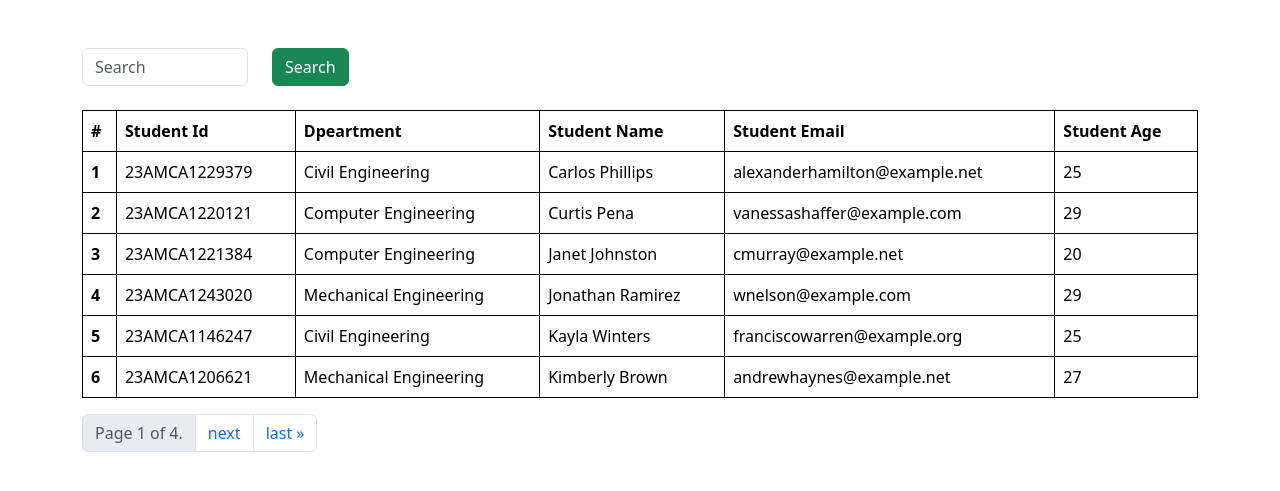
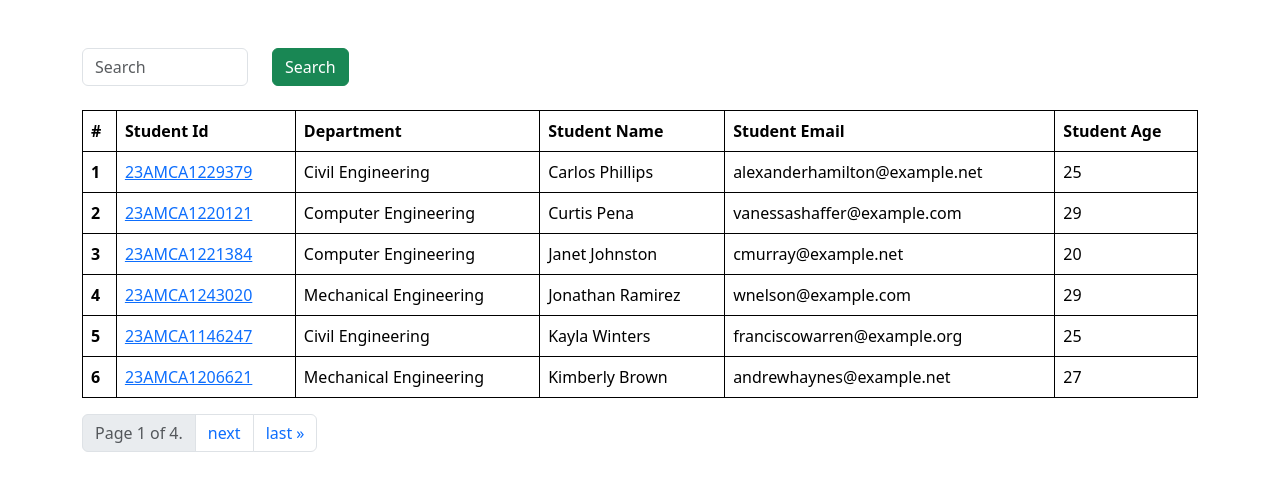
Before and after one commit to sahil-vanarse/Django-Tutorial, a Django app: page /students/ in a window 1280 px wide. Shown: the part 54-545 px from the top of the page. Run offline with Django 5.2, Linux system fonts and the light colour scheme; data comes from the database, SQL or seed files in the repository.

Commit message:
student.html added

```diff
--- a/core/vege/templates/report/student.html
+++ b/core/vege/templates/report/student.html
@@ -19,7 +19,7 @@
           <tr>
             <th scope="col">#</th>
             <th scope="col">Student Id</th>
-            <th scope="col">Dpeartment</th>
+            <th scope="col">Department</th>
             <th scope="col">Student Name</th>
             <th scope="col">Student Email</th>
             <th scope="col">Student Age</th>
@@ -29,7 +29,9 @@
             {% for student in querySet %}
           <tr>
             <th scope="row">{{forloop.counter}}</th>
-            <td>{{student.student_id}}</td>
+            <td>
+                <a href = "{% url 'see_marks' student.student_id %}"> {{student.student_id}} </a>
+            </td>
             <td>{{student.department}}</td>
             <td>{{student.student_name}}</td>
             <td>{{student.student_email}}</td>
```
